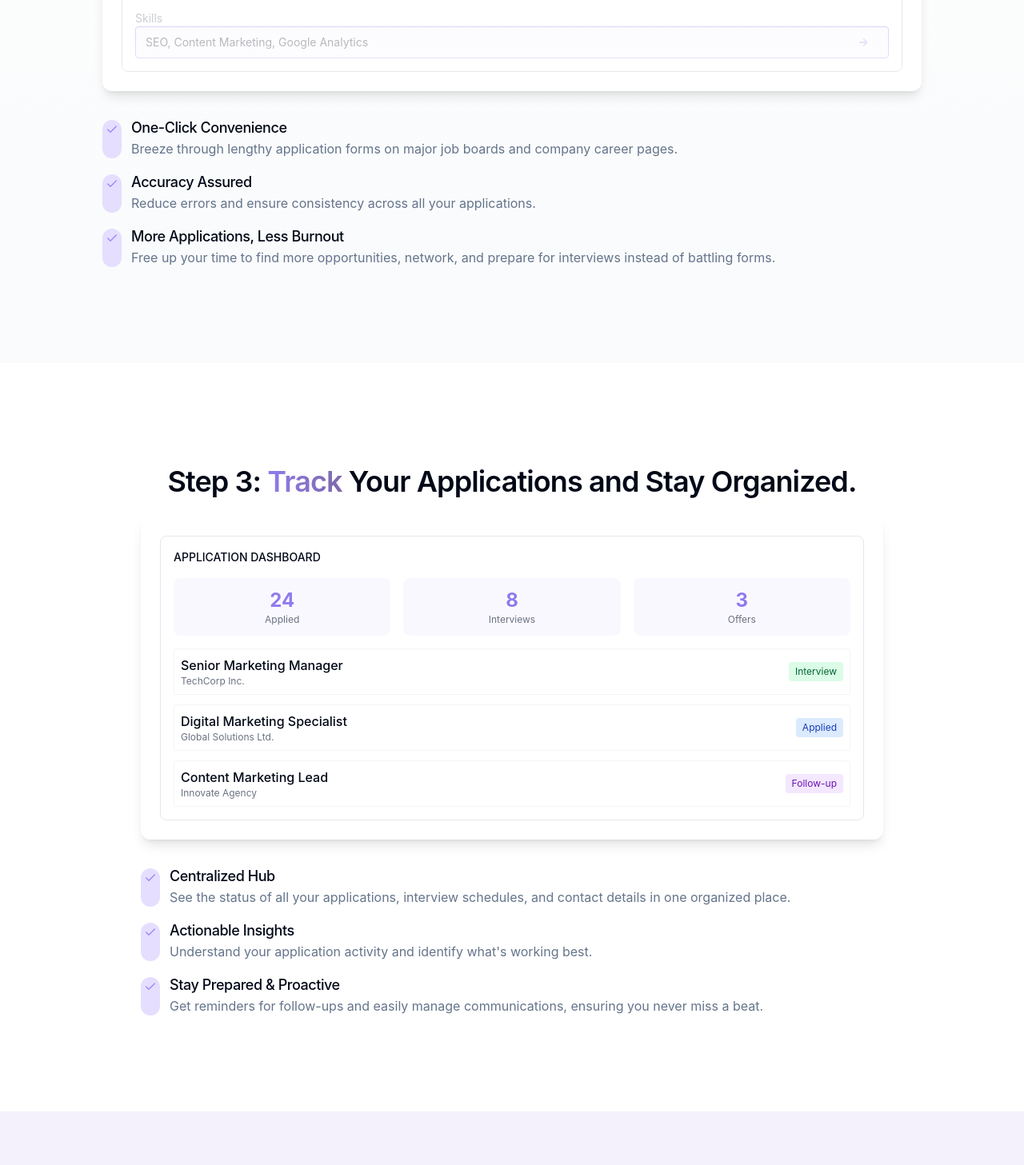
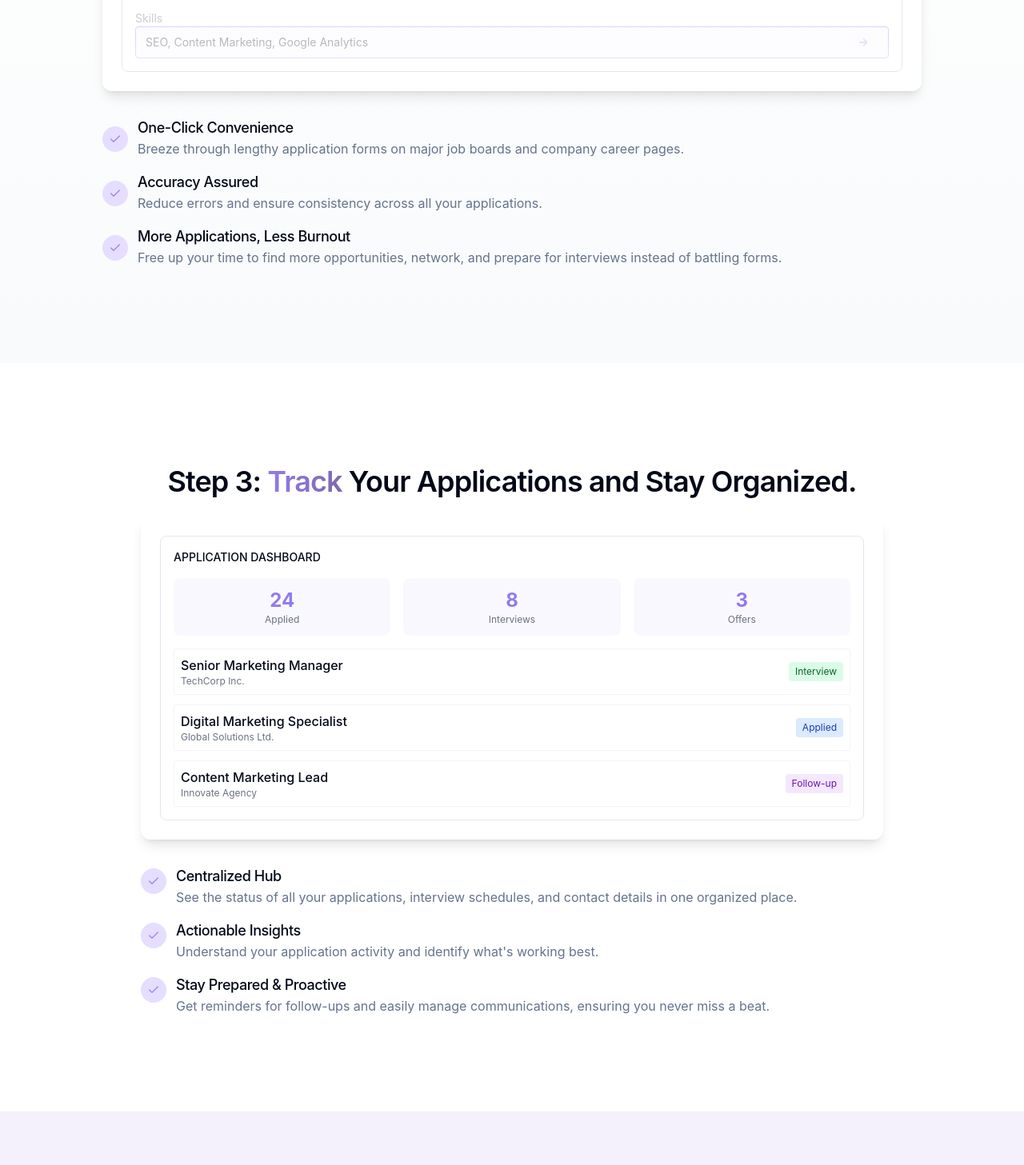
Before and after one commit to Michael-R-Dickinson/job-search-helper, a Next.js app in the folder packages/frontend/: page / in a window 1280 px wide. Shown: the part 3013-4470 px from the top of the page at 80% size. Built offline with nearby package versions, Linux system fonts and the light colour scheme.

Commit message:
fixed circle icons to be ciruclar

```diff
--- /dev/null
+++ b/packages/frontend/src/components/CheckCircleIcon.tsx
@@ -0,0 +1,15 @@
+const CheckCircleIcon = () => (
+  <div className="mt-1 bg-perfectify-light rounded-full p-2 flex items-center justify-center h-fit">
+    <svg width="16" height="16" viewBox="0 0 24 24" fill="none" xmlns="http://www.w3.org/2000/svg">
+      <path
+        d="M20 6L9 17L4 12"
+        stroke="#9b87f5"
+        strokeWidth="2"
+        strokeLinecap="round"
+        strokeLinejoin="round"
+      />
+    </svg>
+  </div>
+)
+
+export default CheckCircleIcon
--- a/packages/frontend/src/components/Landing/ApplicationTracking.tsx
+++ b/packages/frontend/src/components/Landing/ApplicationTracking.tsx
@@ -1,6 +1,8 @@
 import React from 'react'
 import FeatureSection from '../FeatureSection'
 import { LINKED_SECTION_IDS } from '@/lib/enums'
+import CheckCircleIcon from '../CheckCircleIcon'
+
 const ApplicationTracking = () => (
   <FeatureSection id={LINKED_SECTION_IDS.SMART_TRACKING} className="max-w-5xl mx-auto">
     <h2 className="mb-6 text-center feature-item-animate">
@@ -50,23 +52,7 @@ const ApplicationTracking = () => (
     </div>
     <ul className="space-y-4 mb-6 feature-item-animate">
       <li className="flex gap-3">
-        <div className="mt-1 bg-perfectify-light rounded-full p-1">
-          <svg
-            width="16"
-            height="16"
-            viewBox="0 0 24 24"
-            fill="none"
-            xmlns="http://www.w3.org/2000/svg"
-          >
-            <path
-              d="M20 6L9 17L4 12"
-              stroke="#9b87f5"
-              strokeWidth="2"
-              strokeLinecap="round"
-              strokeLinejoin="round"
-            />
-          </svg>
-        </div>
+        <CheckCircleIcon />
         <div>
           <h3 className="font-medium text-lg">Centralized Hub</h3>
           <p className="text-muted-foreground">
@@ -76,23 +62,7 @@ const ApplicationTracking = () => (
         </div>
       </li>
       <li className="flex gap-3">
-        <div className="mt-1 bg-perfectify-light rounded-full p-1">
-          <svg
-            width="16"
-            height="16"
-            viewBox="0 0 24 24"
-            fill="none"
-            xmlns="http://www.w3.org/2000/svg"
-          >
-            <path
-              d="M20 6L9 17L4 12"
-              stroke="#9b87f5"
-              strokeWidth="2"
-              strokeLinecap="round"
-              strokeLinejoin="round"
-            />
-          </svg>
-        </div>
+        <CheckCircleIcon />
         <div>
           <h3 className="font-medium text-lg">Actionable Insights</h3>
           <p className="text-muted-foreground">
@@ -101,23 +71,7 @@ const ApplicationTracking = () => (
         </div>
       </li>
       <li className="flex gap-3">
-        <div className="mt-1 bg-perfectify-light rounded-full p-1">
-          <svg
-            width="16"
-            height="16"
-            viewBox="0 0 24 24"
-            fill="none"
-            xmlns="http://www.w3.org/2000/svg"
-          >
-            <path
-              d="M20 6L9 17L4 12"
-              stroke="#9b87f5"
-              strokeWidth="2"
-              strokeLinecap="round"
-              strokeLinejoin="round"
-            />
-          </svg>
-        </div>
+        <CheckCircleIcon />
         <div>
           <h3 className="font-medium text-lg">Stay Prepared & Proactive</h3>
           <p className="text-muted-foreground">
--- a/packages/frontend/src/components/Landing/AutofillFeatureItem.tsx
+++ b/packages/frontend/src/components/Landing/AutofillFeatureItem.tsx
@@ -1,4 +1,5 @@
 import React from 'react'
+import CheckCircleIcon from '../CheckCircleIcon'
 
 interface AutofillFeatureItemProps {
   title: string
@@ -6,24 +7,8 @@ interface AutofillFeatureItemProps {
 }
 
 const AutofillFeatureItem: React.FC<AutofillFeatureItemProps> = ({ title, description }) => (
-  <li className="flex gap-3">
-    <div className="mt-1 bg-perfectify-light rounded-full p-1">
-      <svg
-        width="16"
-        height="16"
-        viewBox="0 0 24 24"
-        fill="none"
-        xmlns="http://www.w3.org/2000/svg"
-      >
-        <path
-          d="M20 6L9 17L4 12"
-          stroke="#9b87f5"
-          strokeWidth="2"
-          strokeLinecap="round"
-          strokeLinejoin="round"
-        />
-      </svg>
-    </div>
+  <li className="flex gap-3 items-center">
+    <CheckCircleIcon />
     <div>
       <h3 className="font-medium text-lg">{title}</h3>
       <p className="text-muted-foreground">{description}</p>
```
